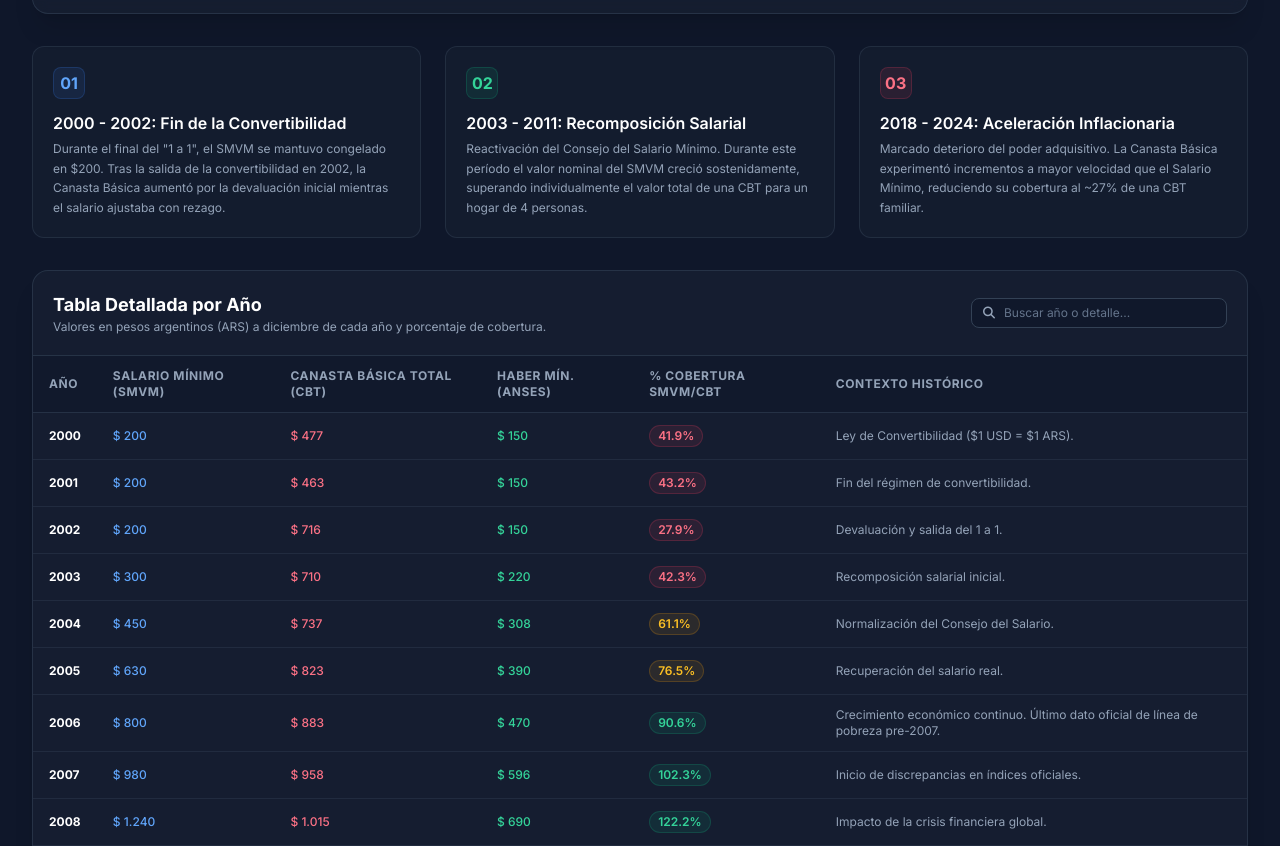
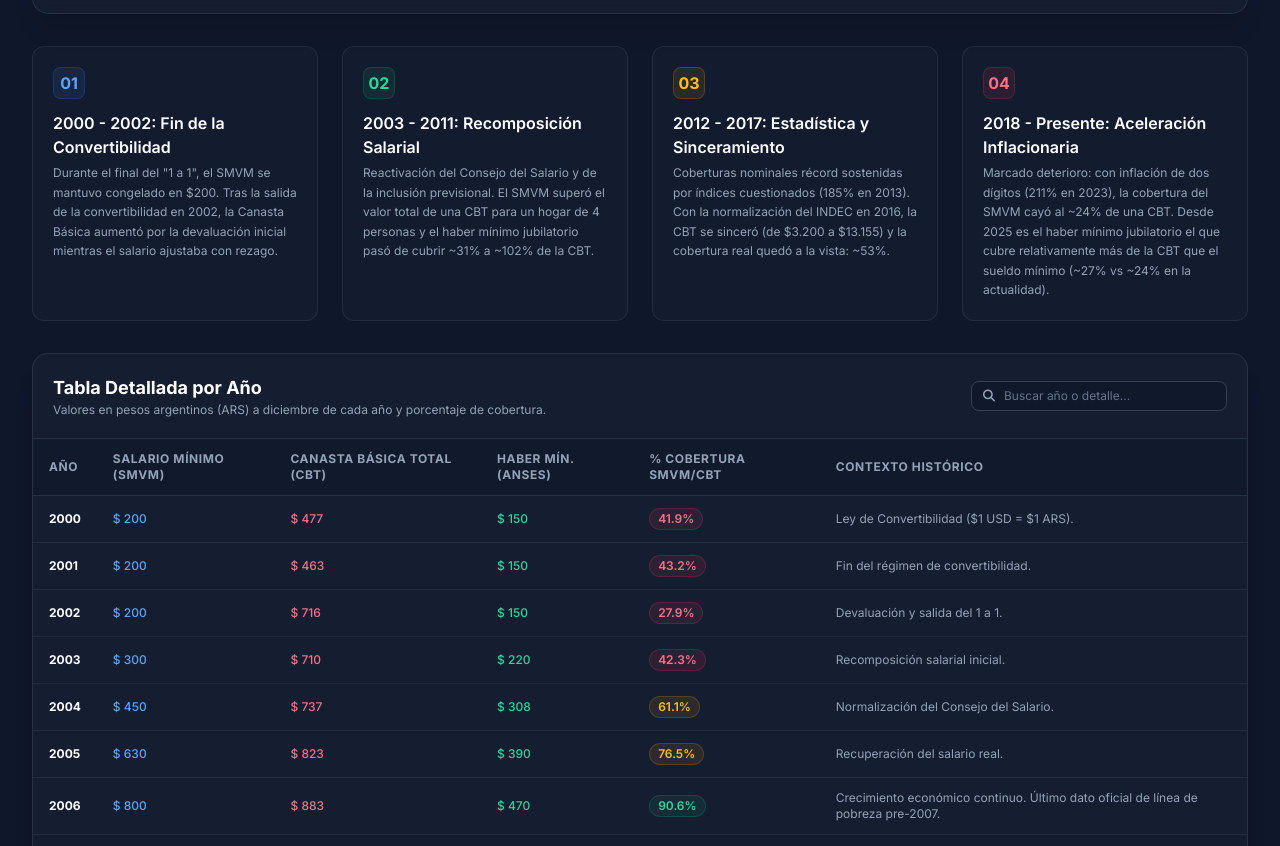
Before and after one commit to rgmamani/datita, a website with bundled scripts: page public/index.html in a window 1280 px wide. Shown: the part 874-1720 px from the top of the page. Built offline with nearby package versions, Linux system fonts and the light colour scheme; files whose address does not match are found by name.

Commit message:
fix: cards de periodos cubren 2000-presente con la nueva decada 2012-2017

```diff
--- a/public/index.html
+++ b/public/index.html
@@ -224,7 +224,7 @@
         </div>
 
         <!-- Periods Analysis & Milestones -->
-        <div class="grid grid-cols-1 md:grid-cols-3 gap-6">
+        <div class="grid grid-cols-1 md:grid-cols-2 lg:grid-cols-4 gap-6">
             <!-- Card 1 -->
             <div class="bg-slate-800/30 border border-slate-700/50 rounded-xl p-5 hover:border-slate-600 transition">
                 <div
@@ -247,21 +247,37 @@
                 </div>
                 <h3 class="font-semibold text-white text-base mb-1">2003 - 2011: Recomposición Salarial</h3>
                 <p class="text-xs text-slate-400 leading-relaxed">
-                    Reactivación del Consejo del Salario Mínimo. Durante este período el valor nominal del SMVM creció
-                    sostenidamente, superando individualmente el valor total de una CBT para un hogar de 4 personas.
+                    Reactivación del Consejo del Salario y de la inclusión previsional. El SMVM superó el valor total
+                    de una CBT para un hogar de 4 personas y el haber mínimo jubilatorio pasó de cubrir ~31% a ~102%
+                    de la CBT.
                 </p>
             </div>
 
             <!-- Card 3 -->
             <div class="bg-slate-800/30 border border-slate-700/50 rounded-xl p-5 hover:border-slate-600 transition">
                 <div
-                    class="w-8 h-8 rounded-lg bg-rose-500/10 text-rose-400 flex items-center justify-center font-bold mb-3 border border-rose-500/20">
+                    class="w-8 h-8 rounded-lg bg-amber-500/10 text-amber-400 flex items-center justify-center font-bold mb-3 border border-amber-500/20">
                     03
                 </div>
-                <h3 class="font-semibold text-white text-base mb-1">2018 - 2024: Aceleración Inflacionaria</h3>
+                <h3 class="font-semibold text-white text-base mb-1">2012 - 2017: Estadística y Sinceramiento</h3>
                 <p class="text-xs text-slate-400 leading-relaxed">
-                    Marcado deterioro del poder adquisitivo. La Canasta Básica experimentó incrementos a mayor velocidad
-                    que el Salario Mínimo, reduciendo su cobertura al ~27% de una CBT familiar.
+                    Coberturas nominales récord sostenidas por índices cuestionados (185% en 2013). Con la
+                    normalización del INDEC en 2016, la CBT se sinceró (de $3.200 a $13.155) y la cobertura real quedó
+                    a la vista: ~53%.
+                </p>
+            </div>
+
+            <!-- Card 4 -->
+            <div class="bg-slate-800/30 border border-slate-700/50 rounded-xl p-5 hover:border-slate-600 transition">
+                <div
+                    class="w-8 h-8 rounded-lg bg-rose-500/10 text-rose-400 flex items-center justify-center font-bold mb-3 border border-rose-500/20">
+                    04
+                </div>
+                <h3 class="font-semibold text-white text-base mb-1">2018 - Presente: Aceleración Inflacionaria</h3>
+                <p class="text-xs text-slate-400 leading-relaxed">
+                    Marcado deterioro: con inflación de dos dígitos (211% en 2023), la cobertura del SMVM cayó al
+                    ~24% de una CBT. Desde 2025 es el haber mínimo jubilatorio el que cubre relativamente más de la
+                    CBT que el sueldo mínimo (~27% vs ~24% en la actualidad).
                 </p>
             </div>
         </div>
```
